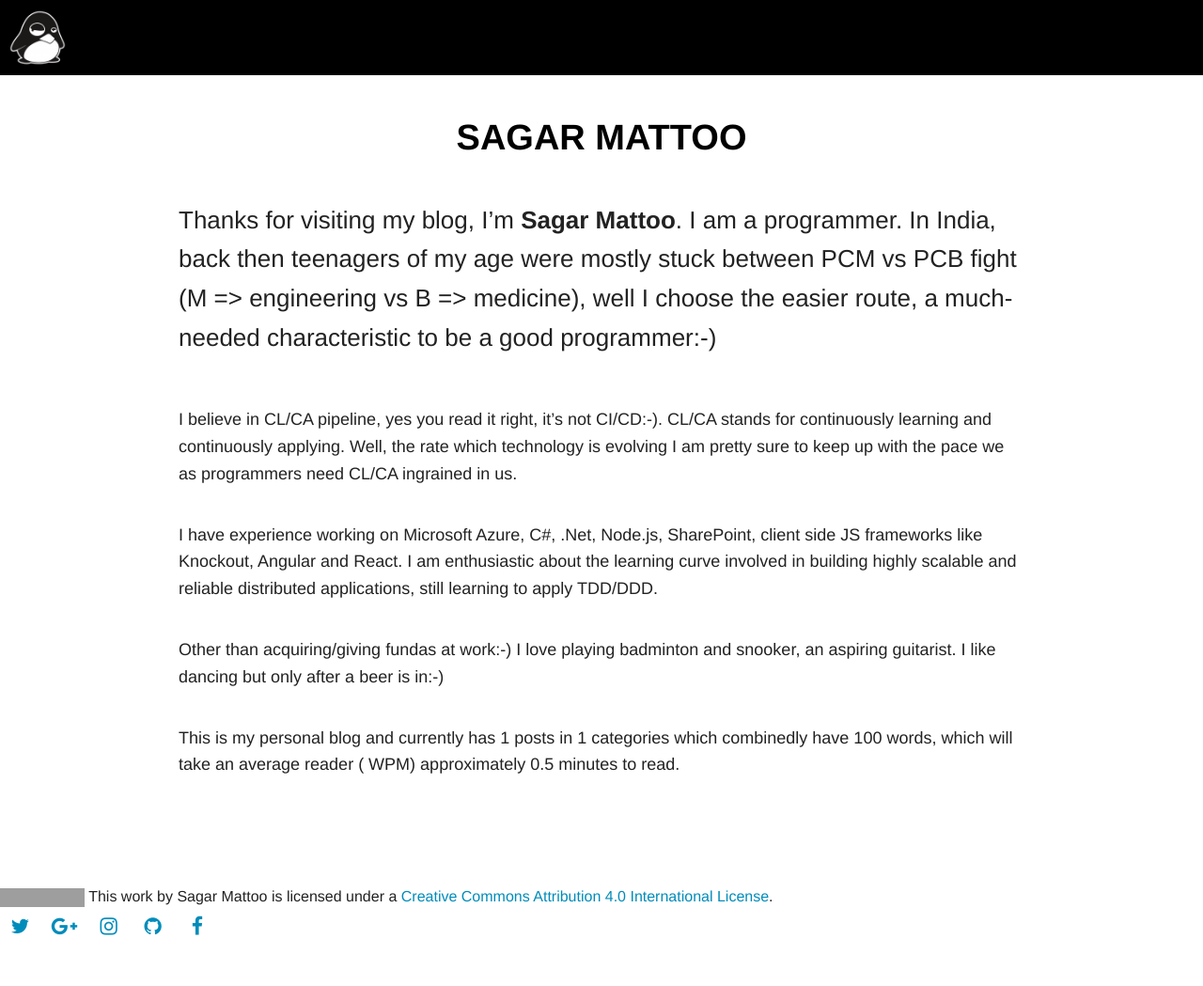
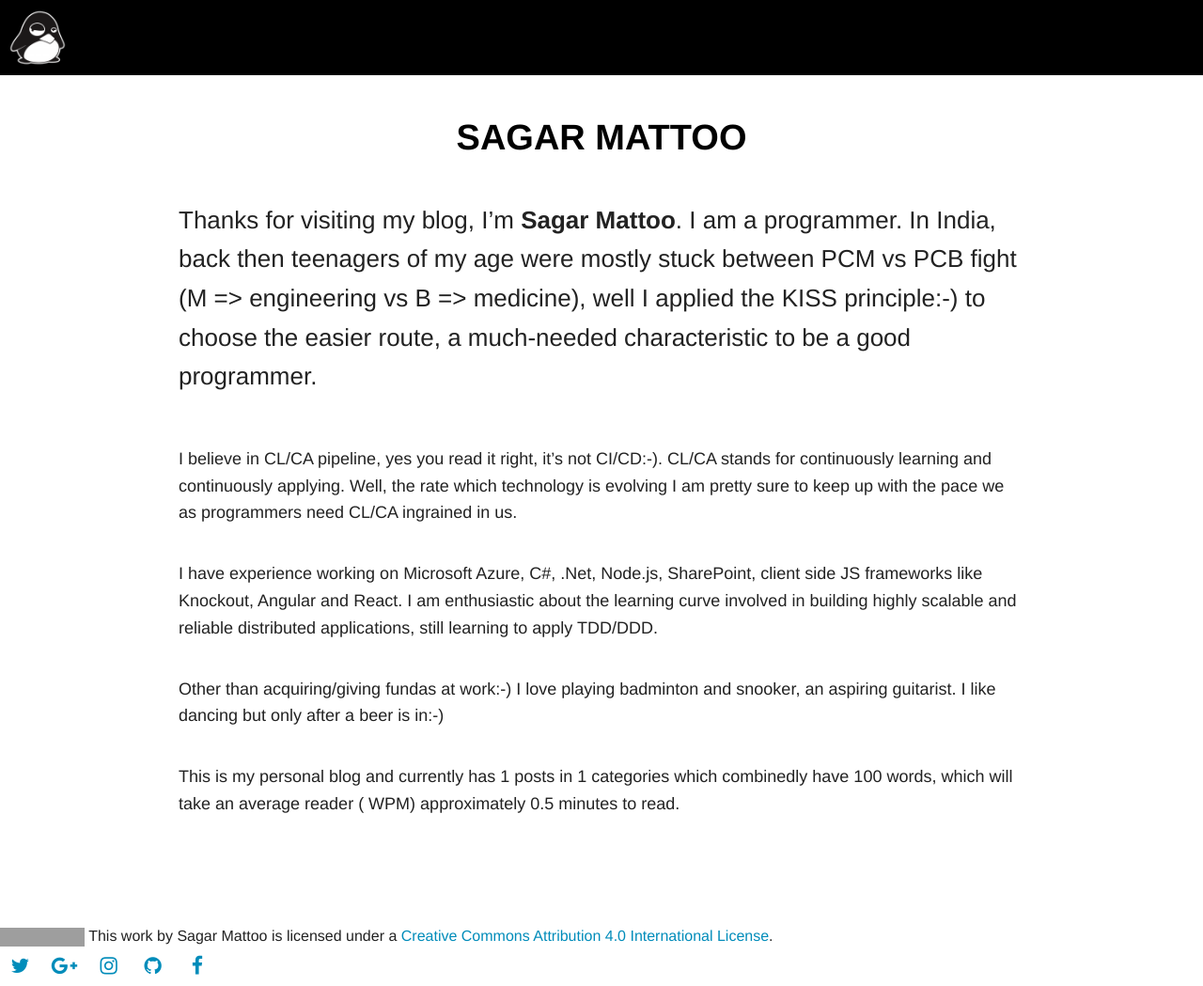
Before and after one commit to smattoo/smattoo.github.com, a Jekyll site: the page built from about.md, in a window 1280 px wide. Shown: the whole page at 94% size. Built offline with Jekyll 4.4.1, drawn with Linux system fonts in a browser that asks for light colours; nearby versions of some CDN libraries; before the commit the page ends 1008 px from its top, so only the background shows below that; grey boxes are pictures that could not be loaded.

Commit message:
Updated about me

```diff
--- a/about.md
+++ b/about.md
@@ -21,7 +21,7 @@ chart: true
     {% endif %}
 {% endfor %}
 
-Thanks for visiting my blog, I'm **Sagar Mattoo**. I am a programmer. In India, back then teenagers of my age were mostly stuck between PCM vs PCB fight (M => engineering vs B => medicine), well I choose the easier route, a much-needed characteristic to be a good programmer:-)
+Thanks for visiting my blog, I'm **Sagar Mattoo**. I am a programmer. In India, back then teenagers of my age were mostly stuck between PCM vs PCB fight (M => engineering vs B => medicine), well I applied the KISS principle:-) to choose the easier route, a much-needed characteristic to be a good programmer.
 
 I believe in CL/CA pipeline, yes you read it right, it's not CI/CD:-). CL/CA stands for continuously learning and continuously applying. Well, the rate which technology is evolving I am pretty sure to keep up with the pace we as programmers need CL/CA ingrained in us.
 
```
Also changed, not shown: README.md.
